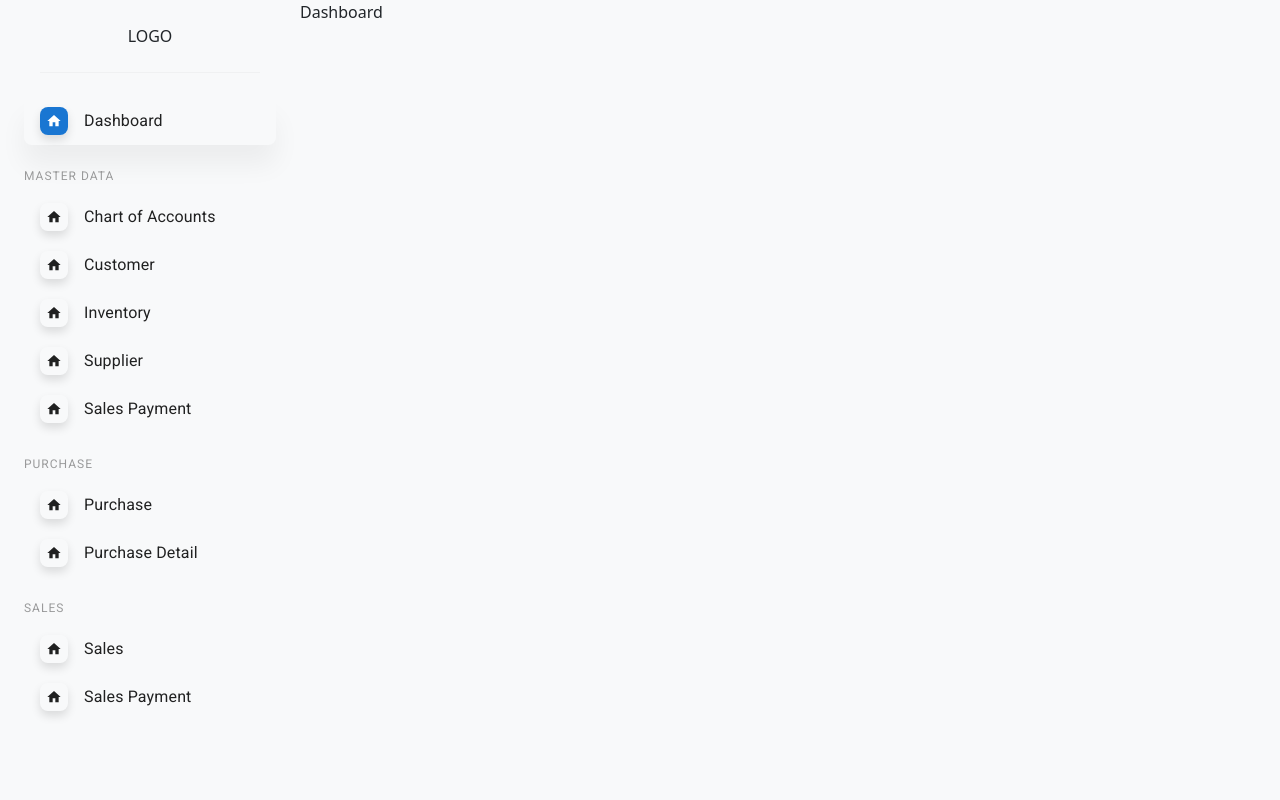
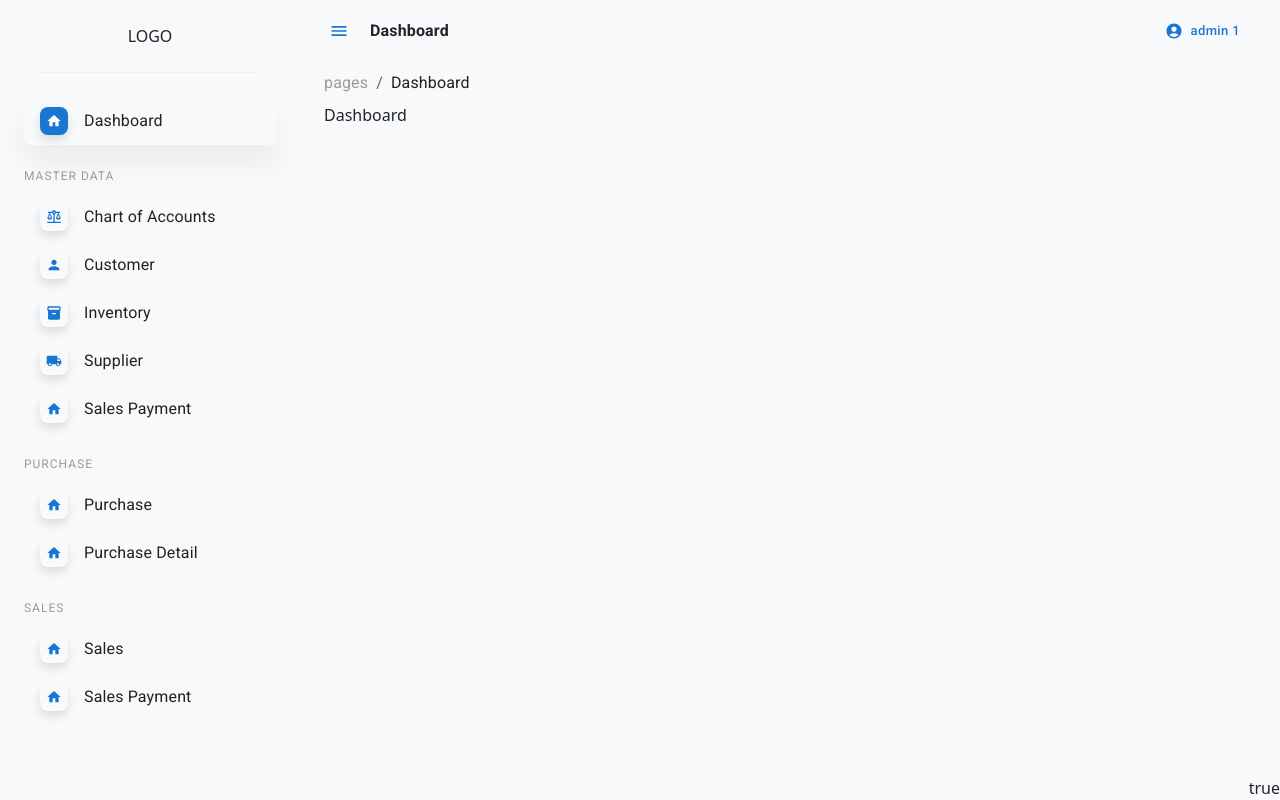
Before and after one commit to AchLim/BlueWashWeb, a React (Vite) app: page / in a window 1280 px wide. Built offline with nearby package versions, Linux system fonts and the light colour scheme.

Commit message:
create navbar, error = sideBar context doesn't work properly (maybe will change context to react redux)

```diff
--- a/src/App.tsx
+++ b/src/App.tsx
@@ -1,37 +1,59 @@
-import './App.css';
 import { Route, Routes } from "react-router-dom";
-// import WebNavbar from "./components/WebNavbar";
-// import Receipt from "./components/pages/Receipt";
-// import Vendor from "./components/pages/Vendor";
-// import Bank from "./components/pages/Bank";
-// import ReceiptDetail from "./components/pages/ReceiptDetail";
-// import ReceiptInsert from "./components/pages/ReceiptInsert";
-
-// import BankInsert from "./components/pages/BankInsert";
-// import BankDetail from "./components/pages/BankDetail";
 import SideBar from "./components/sidebar/SideBar";
-import { Box } from "@mui/material";
+import { Box, Container } from "@mui/material";
 import "./App.css";
 import "./assets/css/index.tsx";
 import "@fontsource/roboto/300.css";
 import "@fontsource/roboto/400.css";
 import "@fontsource/roboto/500.css";
 import "@fontsource/roboto/700.css";
+import Dashboard from "./components/pages/Dashboard.tsx";
+import ContextProviders from "./components/contexts/ContextProviders.tsx";
+import { useIsSideBarDisplay } from "./components/contexts/SideBarOpenContext.tsx";
 
-function App() {
+const App = () => {
+  const isSideBarDisplay = useIsSideBarDisplay();
+
   return (
-    <Box>
-      {/* <WebNavbar /> */}
-      <SideBar />
-      <Box sx={{ pl: "300px" }}>
-        <Routes>
-          <Route path="/" element={<div>Dashboard</div>} />
-          <Route path="/dashboard" element={<div>Dashboard</div>} />
-          {/* <Route path="/bank/insert" element={<BankInsert />} /> */}
-        </Routes>
+    <ContextProviders>
+      <div
+        style={{ position: "fixed", bottom: 0, right: 0 }}
+        className="findme"
+        onClick={() => console.log(isSideBarDisplay, "testestes")}
+      >
+        {isSideBarDisplay ? "true" : "false"}
+      </div>
+      <Box>
+        <Box
+          position={"fixed"}
+          top={0}
+          bottom={0}
+          width={300}
+          overflow={"auto"}
+          {...(isSideBarDisplay
+            ? { sx: { left: { xs: "-300px", sm: 0 } } }
+            : { sx: { left: { xs: 0, sm: "-300px" } } })}
+        >
+          <SideBar />
+        </Box>
+        <Box
+          {...(isSideBarDisplay
+            ? { sx: { pl: { xs: 0, sm: "300px" } } }
+            : { sx: { pl: { xs: "300px", sm: 0 } } })}
+        >
+          <Container>
+            <Routes>
+              <Route path="/">
+                <Route index element={<Dashboard />} />
+                <Route path="dashboard" element={<Dashboard />} />
+                {/* <Route path="bank/insert" element={<BankInsert />} /> */}
+              </Route>
+            </Routes>
+          </Container>
+        </Box>
       </Box>
-    </Box>
+    </ContextProviders>
   );
-}
+};
 
 export default App;
--- /dev/null
+++ b/src/components/contexts/ContextProviders.tsx
@@ -0,0 +1,7 @@
+import { SideBarOpenProvider } from "./SideBarOpenContext.tsx";
+
+const ContextProviders = ({ children }: any) => {
+  return <SideBarOpenProvider>{children}</SideBarOpenProvider>;
+};
+
+export default ContextProviders;
--- /dev/null
+++ b/src/components/contexts/SideBarOpenContext.tsx
@@ -0,0 +1,49 @@
+import { createContext, useState, useContext } from "react";
+// type
+type IsSideBarDisplayContextType = boolean;
+type CloseSideBarHandlerContextType = () => void;
+type SideBarOpenProviderPropsType = {
+  children: any;
+};
+
+// initial value
+// const initialIsSideBarDisplayContext: IsSideBarDisplayContextType = true;
+// const initialCloseSideBarHandlerContext: CloseSideBarHandlerContextType =
+//   () => {};
+
+const IsSideBarDisplayContext =
+  createContext<IsSideBarDisplayContextType>(true);
+const CloseSideBarHandlerContext = createContext<
+  CloseSideBarHandlerContextType | undefined
+>(undefined);
+
+// useContext
+export const useIsSideBarDisplay = () => useContext(IsSideBarDisplayContext);
+export const useCloseSideBarHandler = () => {
+  const closeSideBarHandler = useContext(CloseSideBarHandlerContext);
+
+  if (!closeSideBarHandler) {
+    throw new Error("closeSideBarHandler is null");
+  }
+
+  return closeSideBarHandler;
+};
+// Provider
+export const SideBarOpenProvider = ({
+  children,
+}: SideBarOpenProviderPropsType) => {
+  const [isSideBarDisplay, setIsSideSideBarDisplay] =
+    useState<IsSideBarDisplayContextType>(true);
+  const closeSideBarHandler = () => {
+    setIsSideSideBarDisplay((prevIsSideBarDisplay) => !prevIsSideBarDisplay);
+    console.log(isSideBarDisplay);
+  };
+
+  return (
+    <CloseSideBarHandlerContext.Provider value={closeSideBarHandler}>
+      <IsSideBarDisplayContext.Provider value={isSideBarDisplay}>
+        {children}
+      </IsSideBarDisplayContext.Provider>
+    </CloseSideBarHandlerContext.Provider>
+  );
+};
--- /dev/null
+++ b/src/components/header/Header.tsx
@@ -0,0 +1,53 @@
+import { AccountCircleSharp, Menu } from "@mui/icons-material";
+import { Button, IconButton, Stack, Typography } from "@mui/material";
+import { useCloseSideBarHandler } from "../contexts/SideBarOpenContext";
+const Header = ({ title }: any) => {
+  const closeSideBarHandler = useCloseSideBarHandler();
+  return (
+    <>
+      <Stack
+        paddingBlock={2}
+        direction={"row"}
+        alignItems={"center"}
+        justifyContent={"space-between"}
+        spacing={2}
+      >
+        <Stack
+          spacing={2}
+          alignItems={"center"}
+          justifyContent={"space-between"}
+          direction={"row"}
+        >
+          <IconButton
+            color="primary"
+            size="small"
+            onClick={closeSideBarHandler}
+          >
+            <Menu fontSize="small" />
+          </IconButton>
+          <Typography variant="body1" component={"h1"} fontWeight={"bold"}>
+            {title}
+          </Typography>
+        </Stack>
+
+        <Stack
+          spacing={2}
+          alignItems={"center"}
+          justifyContent={"space-between"}
+          direction={"row"}
+        >
+          <Button
+            color="primary"
+            startIcon={<AccountCircleSharp />}
+            size="small"
+            sx={{ textTransform: "none", paddingInline: 2 }}
+          >
+            admin 1
+          </Button>
+        </Stack>
+      </Stack>
+    </>
+  );
+};
+
+export default Header;
--- /dev/null
+++ b/src/components/pages/Dashboard.tsx
@@ -0,0 +1,19 @@
+import { Box, Breadcrumbs, Typography } from "@mui/material";
+import Header from "../header/Header";
+
+const Dashboard = () => {
+  return (
+    <>
+      <Header title="Dashboard" />
+      <Box paddingBlock={1}>
+        <Breadcrumbs aria-label="breadcrumb">
+          <Typography color="text.disabled">pages</Typography>
+          <Typography color="text.primary">Dashboard</Typography>
+        </Breadcrumbs>
+      </Box>
+      <Box>Dashboard</Box>
+    </>
+  );
+};
+
+export default Dashboard;
--- a/src/components/sidebar/SideBar.tsx
+++ b/src/components/sidebar/SideBar.tsx
@@ -1,18 +1,16 @@
 import { Box, Divider, Stack, Typography } from "@mui/material";
 import SideBarLinkButton from "./SideBarLinkButton";
-import { Home } from "@mui/icons-material";
+import {
+  Balance,
+  Home,
+  Inventory,
+  LocalShipping,
+  Person,
+} from "@mui/icons-material";
 
 const SideBar = () => {
   return (
-    <Box
-      position={"fixed"}
-      top={0}
-      bottom={0}
-      left={0}
-      width={"300px"}
-      p={3}
-      overflow={"auto"}
-    >
+    <Box p={3}>
       <Box
         display={"flex"}
         alignItems={"center"}
@@ -32,16 +30,16 @@ const SideBar = () => {
           <Typography variant="overline" color={"text.disabled"}>
             MASTER DATA
           </Typography>
-          <SideBarLinkButton icon={Home} linkTo={"/"}>
+          <SideBarLinkButton icon={Balance} linkTo={"/"}>
             Chart of Accounts
           </SideBarLinkButton>
-          <SideBarLinkButton icon={Home} linkTo={"/"}>
+          <SideBarLinkButton icon={Person} linkTo={"/"}>
             Customer
           </SideBarLinkButton>
-          <SideBarLinkButton icon={Home} linkTo={"/"}>
+          <SideBarLinkButton icon={Inventory} linkTo={"/"}>
             Inventory
           </SideBarLinkButton>
-          <SideBarLinkButton icon={Home} linkTo={"/"}>
+          <SideBarLinkButton icon={LocalShipping} linkTo={"/"}>
             Supplier
           </SideBarLinkButton>
           <SideBarLinkButton icon={Home} linkTo={"/"}>
--- a/src/components/sidebar/SideBarLinkButton.tsx
+++ b/src/components/sidebar/SideBarLinkButton.tsx
@@ -42,11 +42,7 @@ const SideBarLinkButton = ({ children, icon: Icon, active, linkTo }: any) => {
           className="icon-soft-shadow side-bar-link-button-icon"
           {...(active
             ? { bgcolor: "primary.main", color: "common.white" }
-            : {
-                // sx: {
-                //   "&:hover": { bgcolor: "primary.main", color: "common.white" },
-                // },
-              })}
+            : { color: "primary.main" })}
         >
           <Icon sx={{ fontSize: 16 }} />
         </Box>
```
Also changed, not shown: 1 other file (tests, documents, lock files or other folders).
